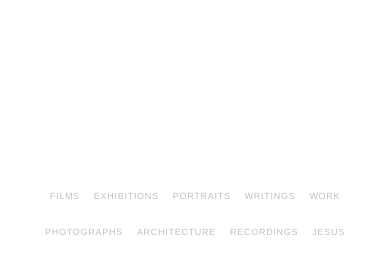
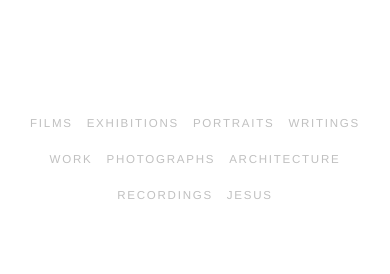
Before and after one commit to finlaycarver/jesus-carveros-artist-website, a React (Vite) app: page /#/ in a window 390 px wide. Shown: the part 490-764 px from the top of the page. Built offline with nearby package versions, Linux system fonts and the light colour scheme.

Commit message:
Add images to but-i-love-you and photographs, remove mobile nav styling

```diff
--- a/constants.ts
+++ b/constants.ts
@@ -41,6 +41,7 @@ export const MOCK_ARTWORKS: Record<string, any[]> = {
     { id: 'photo-5', imageUrl: 'https://q5uere11mbgam1g1.public.blob.vercel-storage.com/photographs/IMG_4499.webp', title: 'Photographs', year: '2024', medium: 'Photography', dimensions: '20 x 24 in' },
     { id: 'photo-6', imageUrl: 'https://q5uere11mbgam1g1.public.blob.vercel-storage.com/photographs/IMG_4507.webp', title: 'Photographs', year: '2024', medium: 'Photography', dimensions: '20 x 24 in' },
     { id: 'photo-7', imageUrl: 'https://q5uere11mbgam1g1.public.blob.vercel-storage.com/photographs/IMG_4512.webp', title: 'Photographs', year: '2024', medium: 'Photography', dimensions: '20 x 24 in' },
+    { id: 'photo-8', imageUrl: 'https://q5uere11mbgam1g1.public.blob.vercel-storage.com/photographs/WhatsApp%20Image%202026-02-25%20at%2010.43.15%E2%80%AFam.webp', title: 'Photographs', year: '2024', medium: 'Photography', dimensions: '20 x 24 in' },
   ],
   'adhd': [
     { id: 'adhd-1', imageUrl: 'https://q5uere11mbgam1g1.public.blob.vercel-storage.com/adhd/IMG_5204.webp', title: 'ADHD', year: '2024', medium: 'C-Print', dimensions: '24 x 20 inches' },
@@ -76,6 +77,8 @@ export const MOCK_ARTWORKS: Record<string, any[]> = {
     { id: 'bily-10', imageUrl: 'https://q5uere11mbgam1g1.public.blob.vercel-storage.com/but-i-love-you/Triptich%2010%20v2.jpg', title: 'But I Love You', year: '2024', medium: 'Triptych', dimensions: '30 x 40 in' },
     { id: 'bily-11', imageUrl: 'https://q5uere11mbgam1g1.public.blob.vercel-storage.com/but-i-love-you/Triptich%2011%20v2.jpg', title: 'But I Love You', year: '2024', medium: 'Triptych', dimensions: '30 x 40 in' },
     { id: 'bily-12', imageUrl: 'https://q5uere11mbgam1g1.public.blob.vercel-storage.com/but-i-love-you/Triptich%2012%20v3.jpg', title: 'But I Love You', year: '2024', medium: 'Triptych', dimensions: '30 x 40 in' },
+    { id: 'bily-13', imageUrl: 'https://q5uere11mbgam1g1.public.blob.vercel-storage.com/but-i-love-you/Gallery%20In-Situ%20Mockup%202.webp', title: 'But I Love You', year: '2024', medium: 'Triptych', dimensions: '30 x 40 in' },
+    { id: 'bily-14', imageUrl: 'https://q5uere11mbgam1g1.public.blob.vercel-storage.com/but-i-love-you/Gallery%20in-situ%20Mockup%203.webp', title: 'But I Love You', year: '2024', medium: 'Triptych', dimensions: '30 x 40 in' },
   ],
   'ordered-chaos': [
     { id: 'oc-1', imageUrl: 'https://q5uere11mbgam1g1.public.blob.vercel-storage.com/ordered-chaos/IMG_5196.jpg', title: 'Untitled (Photo)', year: '2024', medium: 'C-Print', dimensions: '20 x 24 in' },
--- a/index.html
+++ b/index.html
@@ -263,14 +263,6 @@
           padding: 0;
           list-style: none;
         }
-        .nav-link {
-          font-size: 9px;
-          letter-spacing: 0.08em;
-        }
-        .home-nav {
-          padding-top: 4px !important;
-          padding-bottom: 4px !important;
-        }
       }
 
       .thumb-frame {
--- a/pages/Home.tsx
+++ b/pages/Home.tsx
@@ -31,7 +31,7 @@ const Home: React.FC = () => {
         - shrink-0: ensures it doesn't get compressed
         - py-10: standard padding to clear the bottom of the viewport
       */}
-      <div className="w-full shrink-0 py-10 home-nav">
+      <div className="w-full shrink-0 py-10">
         <NavigationLinks />
       </div>
     </div>
```
